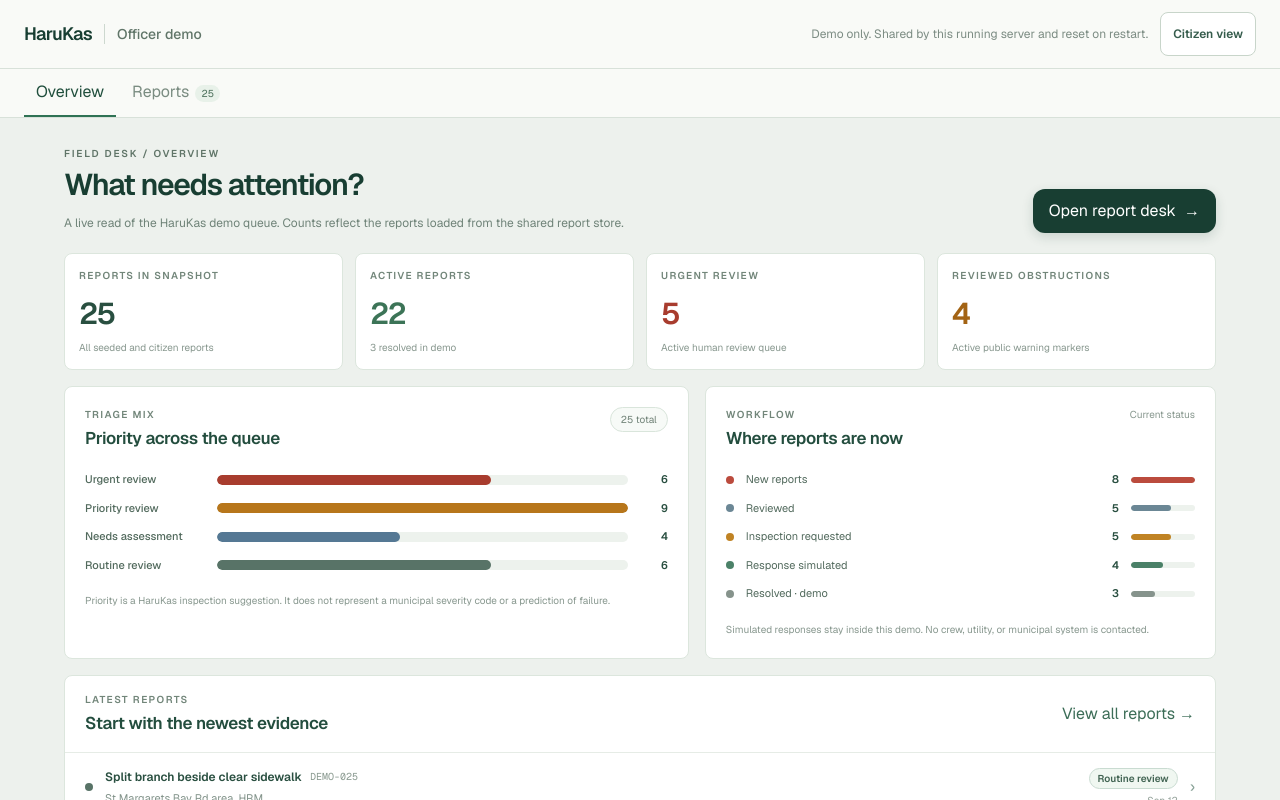
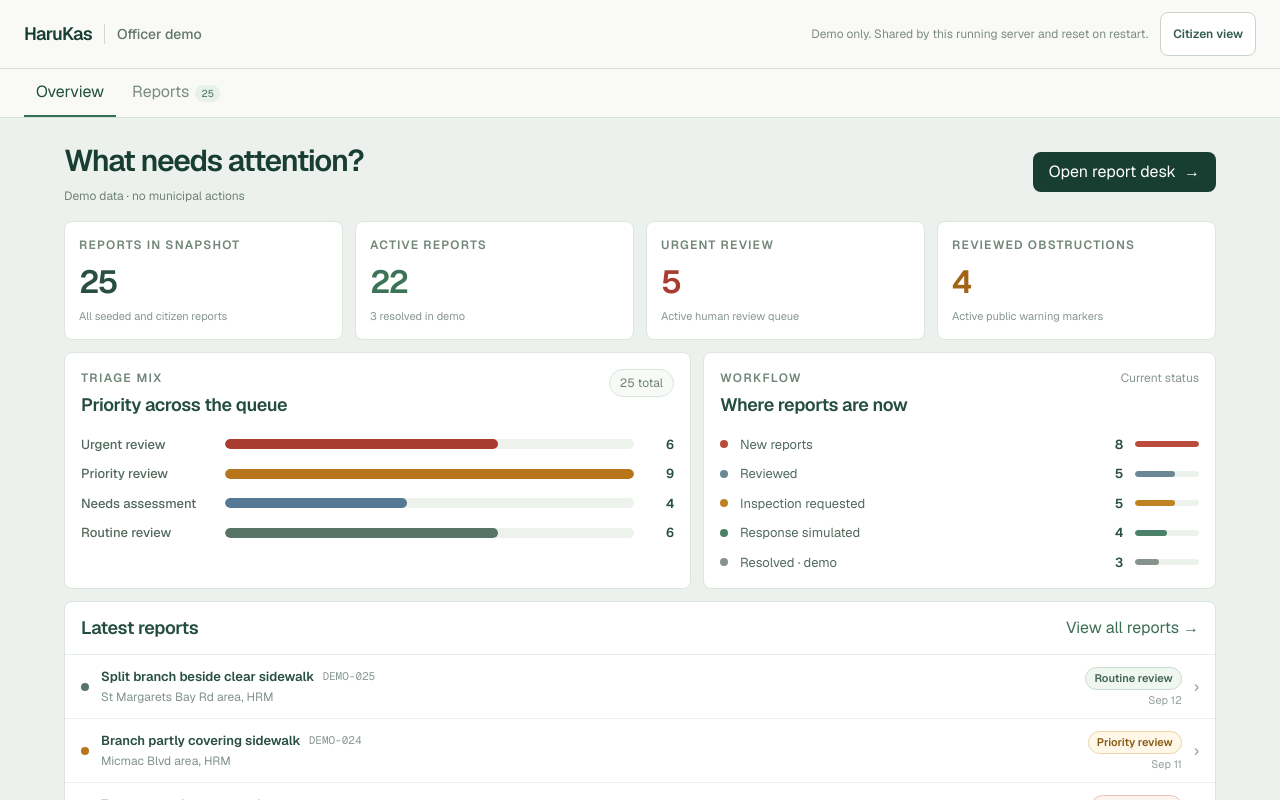
Before and after one commit to dkaustubh92/harukas, a Next.js app: page /staff in a window 1280 px wide. Shown: the top 800 px of the page. Built offline with nearby package versions, Linux system fonts and the light colour scheme.

Commit message:
Simplify officer overview for projector presentation

```diff
--- a/components/staff/StaffOverview.tsx
+++ b/components/staff/StaffOverview.tsx
@@ -91,24 +91,19 @@ export function StaffOverview({
     .slice(0, 5);
 
   return (
-    <section className="min-h-full bg-[#edf1ed] px-4 py-5 sm:px-6 lg:px-8 lg:py-7">
+    <section className="min-h-full bg-[#edf1ed] px-4 py-4 sm:px-6 lg:px-8 lg:py-5">
       <div className="mx-auto max-w-6xl">
-        <div className="flex flex-wrap items-end justify-between gap-4">
+        <div className="flex flex-wrap items-center justify-between gap-3">
           <div>
-            <p className="text-[10px] font-semibold uppercase tracking-[0.18em] text-[#607568]">
-              Field desk / overview
-            </p>
-            <h1 className="mt-1 text-2xl font-semibold tracking-[-0.04em] text-[#183e32] sm:text-[30px]">
+            <h1 className="text-[30px] font-semibold tracking-[-0.04em] text-[#183e32]">
               What needs attention?
             </h1>
-            <p className="mt-2 max-w-xl text-[12px] leading-5 text-[#6f8378]">
-              A live read of the HaruKas demo queue. Counts reflect the reports loaded from the shared report store.
-            </p>
+            <p className="mt-1 text-[12px] text-[#6f8378]">Demo data · no municipal actions</p>
           </div>
           <button
             type="button"
             onClick={onOpenReports}
-            className="inline-flex min-h-11 items-center rounded-xl bg-[#183e32] px-4 text-[12px] font-semibold text-white shadow-[0_4px_12px_rgba(24,62,50,0.16)] transition hover:bg-[#255441] focus:outline-none focus:ring-2 focus:ring-[#7da18d] focus:ring-offset-2"
+            className="inline-flex min-h-10 items-center rounded-lg bg-[#183e32] px-4 text-[12px] font-semibold text-white transition hover:bg-[#255441] focus:outline-none focus:ring-2 focus:ring-[#7da18d] focus:ring-offset-2"
           >
             Open report desk
             <span aria-hidden="true" className="ml-2 text-base">→</span>
@@ -121,27 +116,27 @@ export function StaffOverview({
           </div>
         ) : null}
 
-        <div className="mt-5 grid gap-3 sm:grid-cols-2 md:grid-cols-4">
+        <div className="mt-4 grid gap-3 sm:grid-cols-2 md:grid-cols-4">
           <SummaryCard label="Reports in snapshot" value={reports.length} detail="All seeded and citizen reports" />
           <SummaryCard label="Active reports" value={activeReports.length} detail={`${reports.length - activeReports.length} resolved in demo`} tone="green" />
           <SummaryCard label="Urgent review" value={urgentReports.length} detail="Active human review queue" tone="red" />
           <SummaryCard label="Reviewed obstructions" value={reviewedObstructions.length} detail="Active public warning markers" tone="amber" />
         </div>
 
-        <div className="mt-4 grid gap-4 lg:grid-cols-[minmax(0,1.1fr)_minmax(320px,0.9fr)]">
-          <section className="rounded-lg border border-[#dce6dd] bg-white p-4 sm:p-5">
+        <div className="mt-3 grid gap-3 lg:grid-cols-[minmax(0,1.1fr)_minmax(320px,0.9fr)]">
+          <section className="rounded-lg border border-[#dce6dd] bg-white p-4">
             <div className="flex items-start justify-between gap-4">
               <div>
-                <p className="text-[10px] font-semibold uppercase tracking-[0.14em] text-[#72867a]">Triage mix</p>
-                <h2 className="mt-1 text-[17px] font-semibold tracking-[-0.02em] text-[#234d3e]">Priority across the queue</h2>
+                <p className="text-[12px] font-semibold uppercase tracking-[0.12em] text-[#72867a]">Triage mix</p>
+                <h2 className="mt-1 text-lg font-semibold tracking-[-0.02em] text-[#234d3e]">Priority across the queue</h2>
               </div>
-              <span className="rounded-full border border-[#d9e5db] bg-[#f7faf7] px-2.5 py-1 text-[10px] text-[#708277]">{reports.length} total</span>
+              <span className="rounded-full border border-[#d9e5db] bg-[#f7faf7] px-2.5 py-1 text-[12px] text-[#708277]">{reports.length} total</span>
             </div>
-            <div className="mt-5 grid gap-3">
+            <div className="mt-4 grid gap-2.5">
               {priorityOrder.map((priority) => {
                 const count = countBy(priorities, priority);
                 return (
-                  <div key={priority} className="grid grid-cols-[120px_1fr_28px] items-center gap-3 text-[11px]">
+                  <div key={priority} className="grid grid-cols-[132px_1fr_28px] items-center gap-3 text-[13px]">
                     <span className="font-medium text-[#526a5d]">{priorityLabel(priority)}</span>
                     <div className="h-2.5 overflow-hidden rounded-full bg-[#edf2ed]" aria-hidden="true">
                       <div
@@ -154,24 +149,21 @@ export function StaffOverview({
                 );
               })}
             </div>
-            <p className="mt-5 text-[10px] leading-4 text-[#87978e]">
-              Priority is a HaruKas inspection suggestion. It does not represent a municipal severity code or a prediction of failure.
-            </p>
           </section>
 
-          <section className="rounded-lg border border-[#dce6dd] bg-white p-4 sm:p-5">
+          <section className="rounded-lg border border-[#dce6dd] bg-white p-4">
             <div className="flex items-start justify-between gap-4">
               <div>
-                <p className="text-[10px] font-semibold uppercase tracking-[0.14em] text-[#72867a]">Workflow</p>
-                <h2 className="mt-1 text-[17px] font-semibold tracking-[-0.02em] text-[#234d3e]">Where reports are now</h2>
+                <p className="text-[12px] font-semibold uppercase tracking-[0.12em] text-[#72867a]">Workflow</p>
+                <h2 className="mt-1 text-lg font-semibold tracking-[-0.02em] text-[#234d3e]">Where reports are now</h2>
               </div>
-              <span className="text-[10px] text-[#87978e]">Current status</span>
+              <span className="text-[12px] text-[#87978e]">Current status</span>
             </div>
-            <div className="mt-5 grid gap-3">
+            <div className="mt-4 grid gap-2.5">
               {statusOrder.map((status) => {
                 const count = countBy(statuses, status);
                 return (
-                  <div key={status} className="flex items-center gap-3 text-[11px]">
+                  <div key={status} className="flex items-center gap-3 text-[13px]">
                     <span aria-hidden="true" className={`h-2 w-2 shrink-0 rounded-full ${statusTone(status)}`} />
                     <span className="min-w-0 flex-1 truncate text-[#526a5d]">{shortStatusLabel(status)}</span>
                     <span className="font-semibold tabular-nums text-[#294f40]">{count}</span>
@@ -182,43 +174,39 @@ export function StaffOverview({
                 );
               })}
             </div>
-            <p className="mt-5 text-[10px] leading-4 text-[#87978e]">
-              Simulated responses stay inside this demo. No crew, utility, or municipal system is contacted.
-            </p>
           </section>
         </div>
 
-        <section className="mt-4 rounded-lg border border-[#dce6dd] bg-white">
-          <div className="flex flex-wrap items-center justify-between gap-3 border-b border-[#e6ece6] px-4 py-4 sm:px-5">
+        <section className="mt-3 rounded-lg border border-[#dce6dd] bg-white">
+          <div className="flex flex-wrap items-center justify-between gap-3 border-b border-[#e6ece6] px-4 py-3">
             <div>
-              <p className="text-[10px] font-semibold uppercase tracking-[0.14em] text-[#72867a]">Latest reports</p>
-              <h2 className="mt-1 text-[17px] font-semibold tracking-[-0.02em] text-[#234d3e]">Start with the newest evidence</h2>
+              <h2 className="text-lg font-semibold tracking-[-0.02em] text-[#234d3e]">Latest reports</h2>
             </div>
-            <button type="button" onClick={onOpenReports} className="text-[11px] font-semibold text-[#3c6d57] hover:text-[#183e32]">
+            <button type="button" onClick={onOpenReports} className="text-[12px] font-semibold text-[#3c6d57] hover:text-[#183e32]">
               View all reports →
             </button>
           </div>
           <div className="divide-y divide-[#edf1ed]">
-            {recentReports.map((report) => (
+            {recentReports.slice(0, 3).map((report) => (
               <button
                 key={report.id}
                 type="button"
                 onClick={() => onSelectReport(report.id)}
-                className="flex min-h-[68px] w-full items-center gap-3 px-4 py-3 text-left transition hover:bg-[#f8fbf8] focus:outline-none focus:ring-2 focus:ring-inset focus:ring-[#7da18d] sm:px-5"
+                className="flex min-h-[56px] w-full items-center gap-3 px-4 py-2.5 text-left transition hover:bg-[#f8fbf8] focus:outline-none focus:ring-2 focus:ring-inset focus:ring-[#7da18d]"
               >
                 <span aria-hidden="true" className="h-2 w-2 shrink-0 rounded-full" style={{ backgroundColor: publicPriorityColor(report.effectivePriority) }} />
                 <span className="min-w-0 flex-1">
                   <span className="flex flex-wrap items-center gap-x-2 gap-y-1">
-                    <span className="truncate text-[12px] font-semibold text-[#294f40]">{report.citizenDetails.title}</span>
-                    <span className="font-mono text-[10px] text-[#8a9a90]">{report.reference}</span>
+                    <span className="truncate text-[13px] font-semibold text-[#294f40]">{report.citizenDetails.title}</span>
+                    <span className="font-mono text-[11px] text-[#8a9a90]">{report.reference}</span>
                   </span>
-                  <span className="mt-1 block truncate text-[11px] text-[#82938a]">{report.location.label}</span>
+                  <span className="mt-0.5 block truncate text-[12px] text-[#82938a]">{report.location.label}</span>
                 </span>
                 <span className="hidden shrink-0 text-right sm:block">
-                  <span className={`inline-flex rounded-full border px-2 py-0.5 text-[10px] font-semibold ${priorityTone(report.effectivePriority)}`}>
+                  <span className={`inline-flex rounded-full border px-2 py-0.5 text-[11px] font-semibold ${priorityTone(report.effectivePriority)}`}>
                     {priorityLabel(report.effectivePriority)}
                   </span>
-                  <span className="mt-1 block text-[10px] text-[#94a29a]">{formatStaffDate(report.createdAt, false)}</span>
+                  <span className="mt-0.5 block text-[11px] text-[#94a29a]">{formatStaffDate(report.createdAt, false)}</span>
                 </span>
                 <span aria-hidden="true" className="text-[#86a095]">›</span>
               </button>
@@ -249,9 +237,9 @@ function SummaryCard({
   }[tone];
   return (
     <div className="rounded-lg border border-[#dce6dd] bg-white p-3.5">
-      <p className="text-[10px] font-semibold uppercase tracking-[0.13em] text-[#72867a]">{label}</p>
-      <p className={`mt-2 text-[30px] font-semibold tracking-[-0.06em] ${valueClass}`}>{value}</p>
-      <p className="mt-1 text-[10px] text-[#87978e]">{detail}</p>
+      <p className="text-[12px] font-semibold uppercase tracking-[0.1em] text-[#72867a]">{label}</p>
+      <p className={`mt-1 text-[32px] font-semibold tracking-[-0.06em] ${valueClass}`}>{value}</p>
+      <p className="mt-0.5 text-[11px] text-[#87978e]">{detail}</p>
     </div>
   );
 }
```
